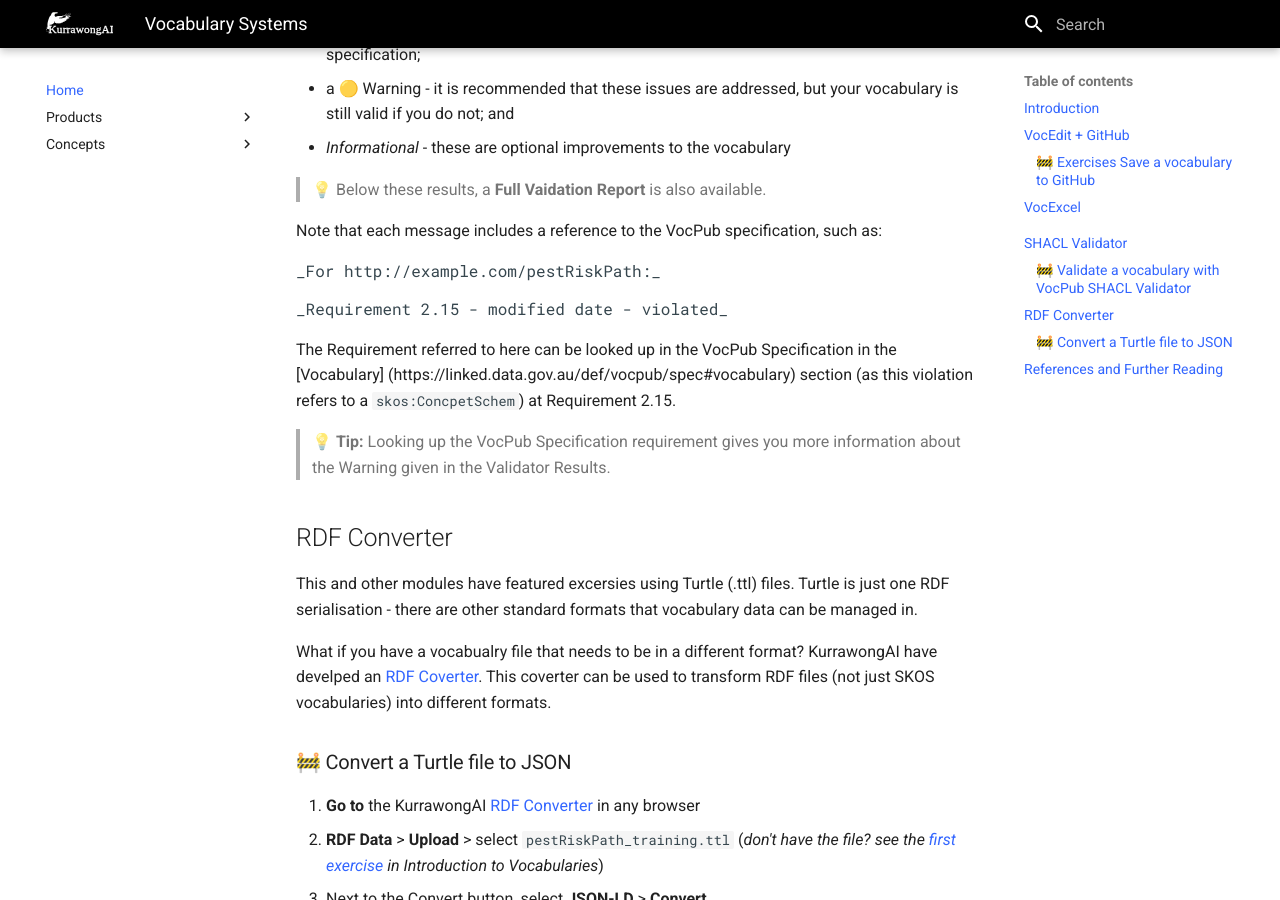
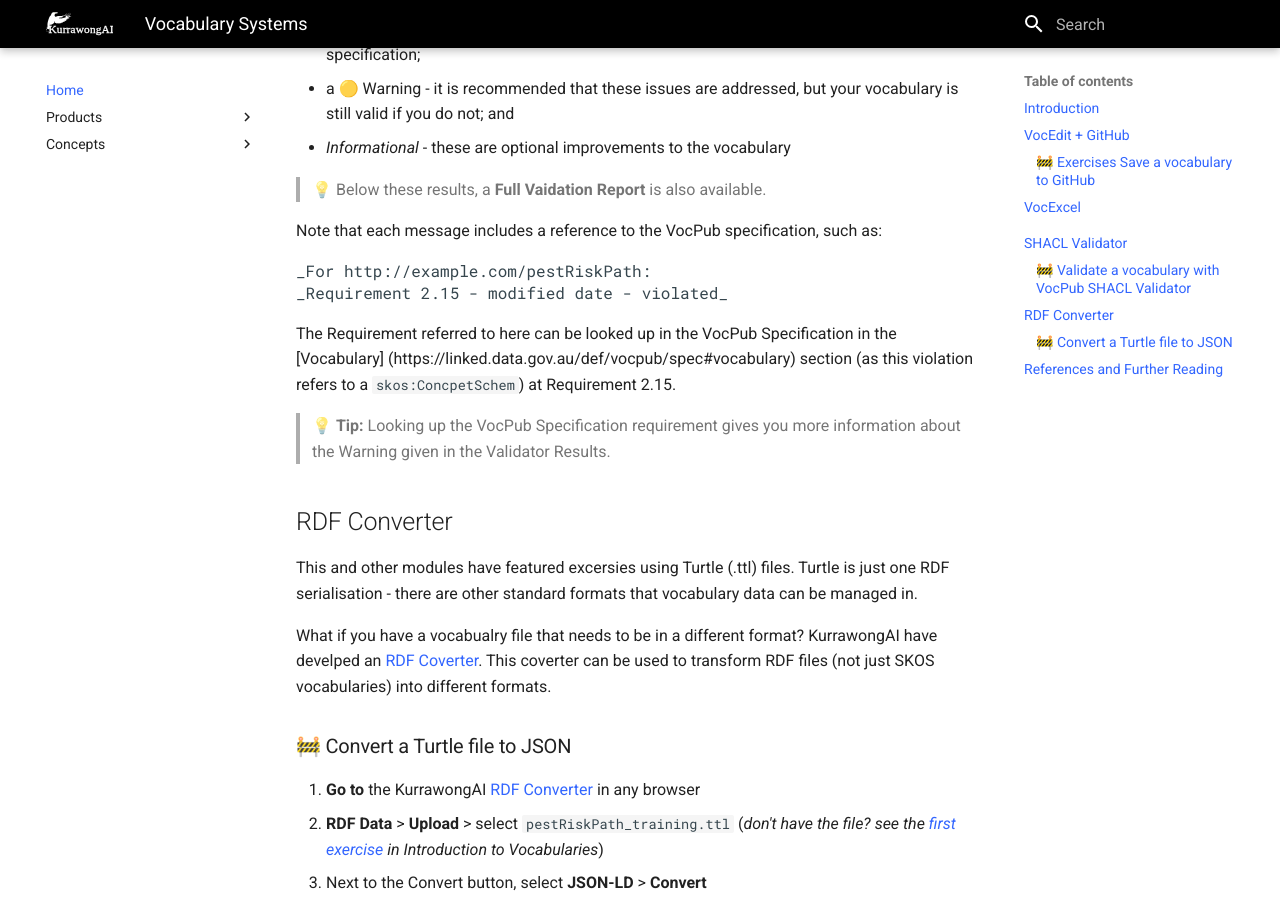
Before and after one commit to Kurrawong/docs, an MkDocs documentation site: the page built from docs/concepts/vocabs/vocab-systems.md, in a window 1280 px wide and 900 px high, scrolled down 1888 px. Built offline with MkDocs 1.6.1 and Material for MkDocs 9.7.7, drawn with Linux system fonts in a browser that asks for light colours.

```diff
--- a/docs/concepts/vocabs/vocab-systems.md
+++ b/docs/concepts/vocabs/vocab-systems.md
@@ -75,8 +75,8 @@ A page of Validation Results will launch. This report let's you know where your
 
 Note that each message includes a reference to the VocPub specification, such as:
 
-<pre>_For http://example.com/pestRiskPath:_</pre>
-<pre>_Requirement 2.15 - modified date - violated_</pre>
+<pre>_For http://example.com/pestRiskPath:
+_Requirement 2.15 - modified date - violated_</pre>
 
 
 The Requirement referred to here can be looked up in the VocPub Specification in the [Vocabulary] (https://linked.data.gov.au/def/vocpub/spec#vocabulary) section (as this violation refers to a `skos:ConcpetSchem`) at Requirement 2.15.
```
